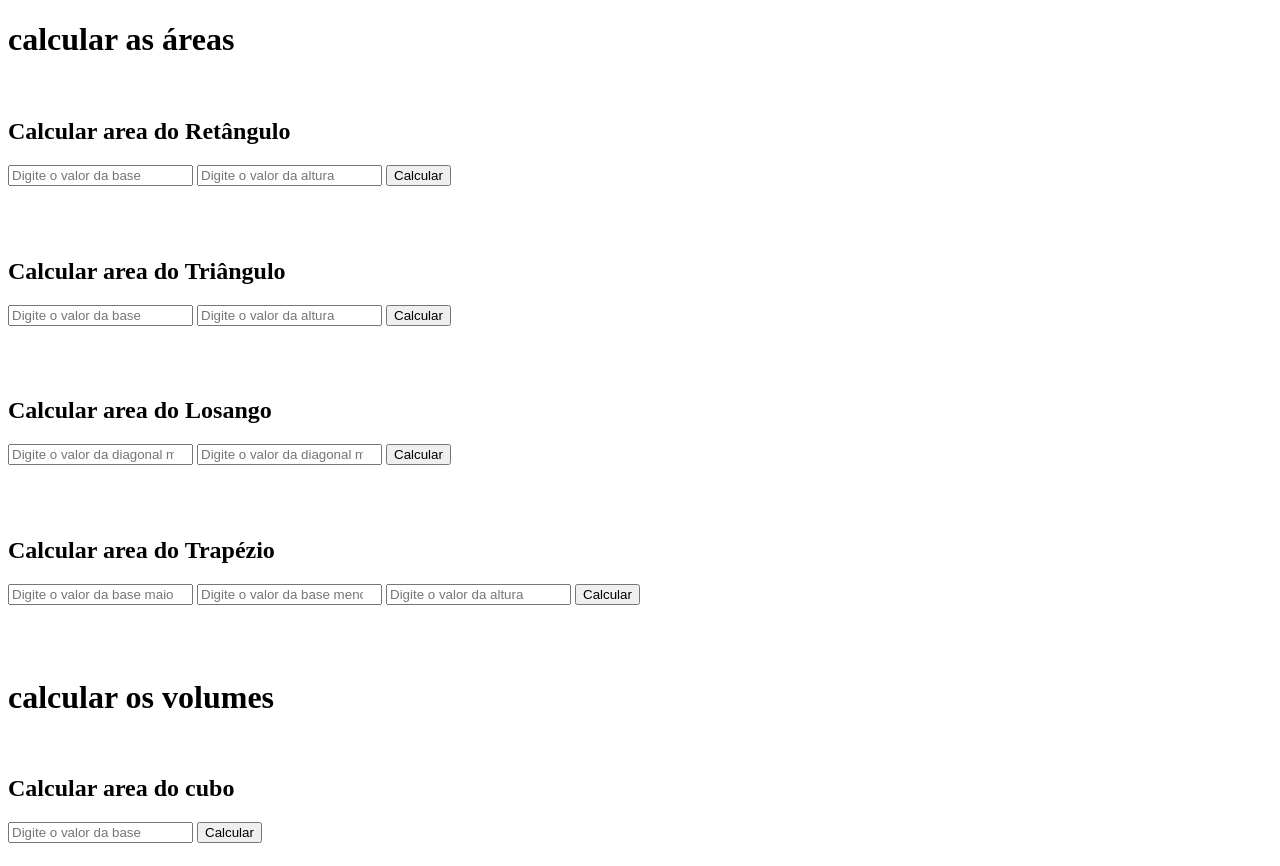
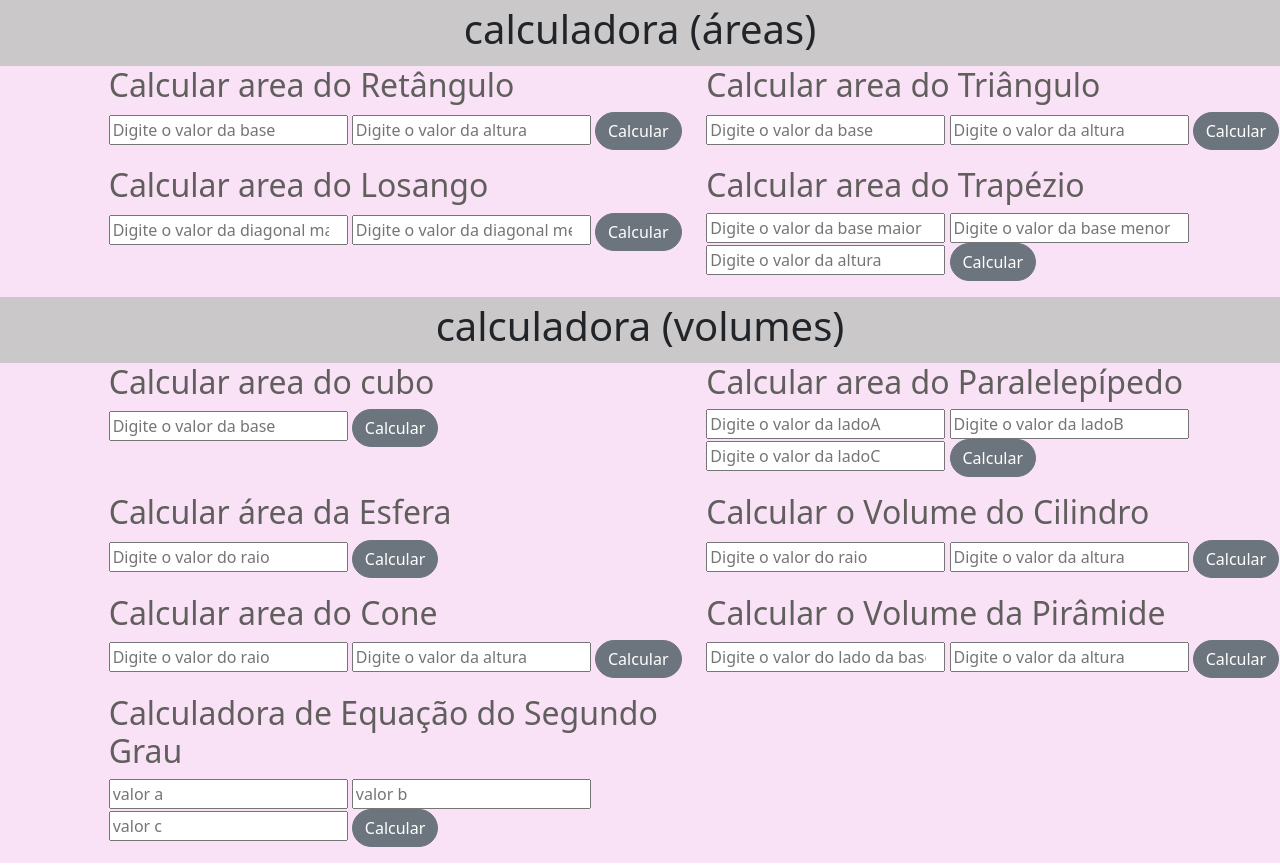
Before and after one commit to hanakerolay/Calculadorajs, a plain HTML site: page index.html in a window 1280 px wide. Shown: the top 866 px of the page. Drawn offline with nearby package versions, Linux system fonts and the light colour scheme.

Commit message:
alteracaocss

```diff
--- a/css/style.css
+++ b/css/style.css
@@ -0,0 +1,15 @@
+.container1{
+    background-color: rgb(203, 200, 202);
+    padding: 5px 5px 5px 5px;
+    text-align: center;
+}
+
+
+
+.fundo{
+    background-color: rgb(250, 226, 246);
+}
+
+h2{
+    color: rgb(96, 95, 93);
+}
--- a/index.html
+++ b/index.html
@@ -5,93 +5,135 @@
     <meta name="viewport" content="width=device-width, initial-scale=1.0">
     <!-- Imposta arquivo de script -->
     <script src="js/script.js" type="text/javascript" defer></script>
+    <!-- Imposta arquivo de bootstrap -->
+    <link href="https://cdn.jsdelivr.net/npm/bootstrap@5.3.3/dist/css/bootstrap.min.css" rel="stylesheet" integrity="sha384-QWTKZyjpPEjISv5WaRU9OFeRpok6YctnYmDr5pNlyT2bRjXh0JMhjY6hW+ALEwIH" crossorigin="anonymous">
     <!-- Imposta folha de estilo -->
     <link rel="Stylesheet" href="css/style.css">
     <title>Calculadora</title>
 </head>
 <body>
-    <h1>calcular as áreas</h1>
-    <br>
+    <div class="container1">
+        <h1 class="tit">calculadora (áreas)</h1>
+    </div>
+    <div class="fundo">
+        <div class="container2">
+            <div class="row">
+                <div class="col-1"></div>
+                <div class="col">
                     <h2>Calcular area do Retângulo</h2>
                     <input type="number" name="baseret" id="baseret" placeholder="Digite o valor da base">
                     <input type="number" name="alturaret" id="alturaret" placeholder="Digite o valor da altura">
-    <button onclick="retagulo()">Calcular</button>
+                    <button type="button" class="btn btn-secondary rounded-pill" onclick="retagulo()">Calcular</button>
+
                     <p id="areadoretangulo"></p>
-    <br>
-    <br>
+                </div>
+
+                <div class="col">
                     <h2>Calcular area do Triângulo</h2>
                     <input type="number" name="basetria" id="basetria" placeholder="Digite o valor da base">
                     <input type="number" name="alturatria" id="alturatria" placeholder="Digite o valor da altura">
-    <button onclick="triangulo()">Calcular</button>
+                    <button type="button" class="btn btn-secondary rounded-pill" onclick="triangulo()">Calcular</button>
                     <p id="areadotriangulo"></p>
-    <br>
-    <br>
+                </div>
+
+            </div>
+
+
+            <div class="row">
+                <div class="col-1"></div>
+                <div class="col">
                     <h2>Calcular area do Losango</h2>
                     <input type="number" name="diagonalmaior" id="diagonalmaior" placeholder="Digite o valor da diagonal maior">
                     <input type="number" name="diagonalmenor" id="diagonalmenor" placeholder="Digite o valor da diagonal menor">
-    <button onclick="losango()">Calcular</button>
+                    <button type="button" class="btn btn-secondary rounded-pill" onclick="losango()">Calcular</button>
                     <p id="areadodiagonal"></p>
-    <br>
-    <br>
+                </div>
+                <div class="col">
                         <h2>Calcular area do Trapézio</h2>
                         <input type="number" name="basemaior" id="basemaior" placeholder="Digite o valor da base maior">
                         <input type="number" name="basemenor" id="basemenor" placeholder="Digite o valor da base menor">
                         <input type="number" name="alturatrap" id="alturatrap" placeholder="Digite o valor da altura">
-    <button onclick="trapezio()">Calcular</button>
+                        <button type="button" class="btn btn-secondary rounded-pill" onclick="trapezio()">Calcular</button>
                         <p id="areadotrapezio"></p>
-    <br>
-    <br>
-    <h1>calcular os volumes</h1>
-    <br>
+                </div>
+
+            </div>
+    </div>
+
+
+        <div class="container1">
+            <h1>calculadora (volumes)</h1>
+        </div>
+        <div class="fundo">
+            <div class="container2">
+                <div class="row">
+                    <div class="col-1"></div>
+                    <div class="col">
                         <h2>Calcular area do cubo</h2>
                         <input type="number" name="basecubo" id="basecubo" placeholder="Digite o valor da base">
-    <button onclick="cubo()">Calcular</button>
+                        <button type="button" class="btn btn-secondary rounded-pill" onclick="cubo()">Calcular</button>
                         <p id="areadocubo"></p>
-    <br>
-    <br>
+                    </div>
+                    <div class="col">
                         <h2>Calcular area do Paralelepípedo</h2>
                         <input type="number" name="lado" id="ladoA" placeholder="Digite o valor da ladoA">
                         <input type="number" name="lado" id="ladoB" placeholder="Digite o valor da ladoB">
                         <input type="number" name="lado" id="ladoC" placeholder="Digite o valor da ladoC">
-    <button onclick="paralelepípedo()">Calcular</button>
+                        <button type="button" class="btn btn-secondary rounded-pill" onclick="paralelepípedo()">Calcular</button>
                         <p id="areadoparalelepípedo"></p>
-    <br>
-    <br>
+                    </div>
+
+                </div>
+                <div class="row">
+                    <div class="col-1"></div>
+                    <div class="col">
                         <h2>Calcular área da Esfera</h2>
                         <input type="number" id="esfera" placeholder="Digite o valor do raio">
-    <button onclick="calcAreaesfera()">Calcular</button>
+                        <button type="button" class="btn btn-secondary rounded-pill" onclick="calcAreaesfera()">Calcular</button>
                         <p id="calcAreaesfera"></p>
-    <br>
-    <br>
+                    </div>
+                    <div class="col">
                         <h2>Calcular o Volume do Cilindro</h2>
                         <input type="number" id="raioCilin" placeholder="Digite o valor do raio">
                         <input type="number" id="alturaCilin" placeholder="Digite o valor da altura">
-    <button onclick="calcAreaCilindro()">Calcular</button>
+                        <button type="button" class="btn btn-secondary rounded-pill" onclick="calcAreaCilindro()">Calcular</button>
                         <p id="AreaCilin"></p>
-    <br>
-    <br>
+                    </div>
+
+                </div>
+                <div class="row">
+                    <div class="col-1"></div>
+                    <div class="col">
                         <h2>Calcular area do Cone</h2>
                         <input type="number" id="raiocon" placeholder="Digite o valor do raio">
                         <input type="number" id="alturacon" placeholder="Digite o valor da altura">
-    <button onclick="calcAreaCone()">Calcular</button>
+                        <button type="button" class="btn btn-secondary rounded-pill" onclick="calcAreaCone()">Calcular</button>
                         <p id="AreaCone"></p>
-    <br>
-    <br>
+                    </div>
+                    <div class="col">
                         <h2>Calcular o Volume da Pirâmide</h2>
                         <input type="number" id="ladopiram" placeholder="Digite o valor do lado da base">
                         <input type="number" id="alturapira" placeholder="Digite o valor da altura">
-    <button onclick="piramide()">Calcular</button>
+                        <button type="button" class="btn btn-secondary rounded-pill" onclick="piramide()">Calcular</button>
                         <p id="areapiramide"></p>
-    <br>
-    <br>
-    <h1>Calculadora de Equação do Segundo Grau</h1>
+                    </div>
+
+                </div>
+
+                <div class="containergrau">
+                    <div class="row">
+                        <div class="col-1"></div>
+                        <div class="col">
+                            <h2>Calculadora de Equação do Segundo Grau</h2>
                             <input type="number" id="A1" placeholder="valor a">
                             <input type="number" id="B1" placeholder="valor b">
                             <input type="number" id="C1" placeholder="valor c">
+                            <button type="button" class="btn btn-secondary rounded-pill" onclick="segundograu()">Calcular</button>
+                            <p id="segundograu"></p>
+                        </div>
+                        <div class="col-5"></div>
+        </div>
 
-    <button onclick="segundograu()">Calcular</button>
-    <p id="segundograu"></p>
-    <br>
-    <br>
+</div>
 </body>
 </html>
```
Lines whose indentation alone changed are shown as unchanged.
